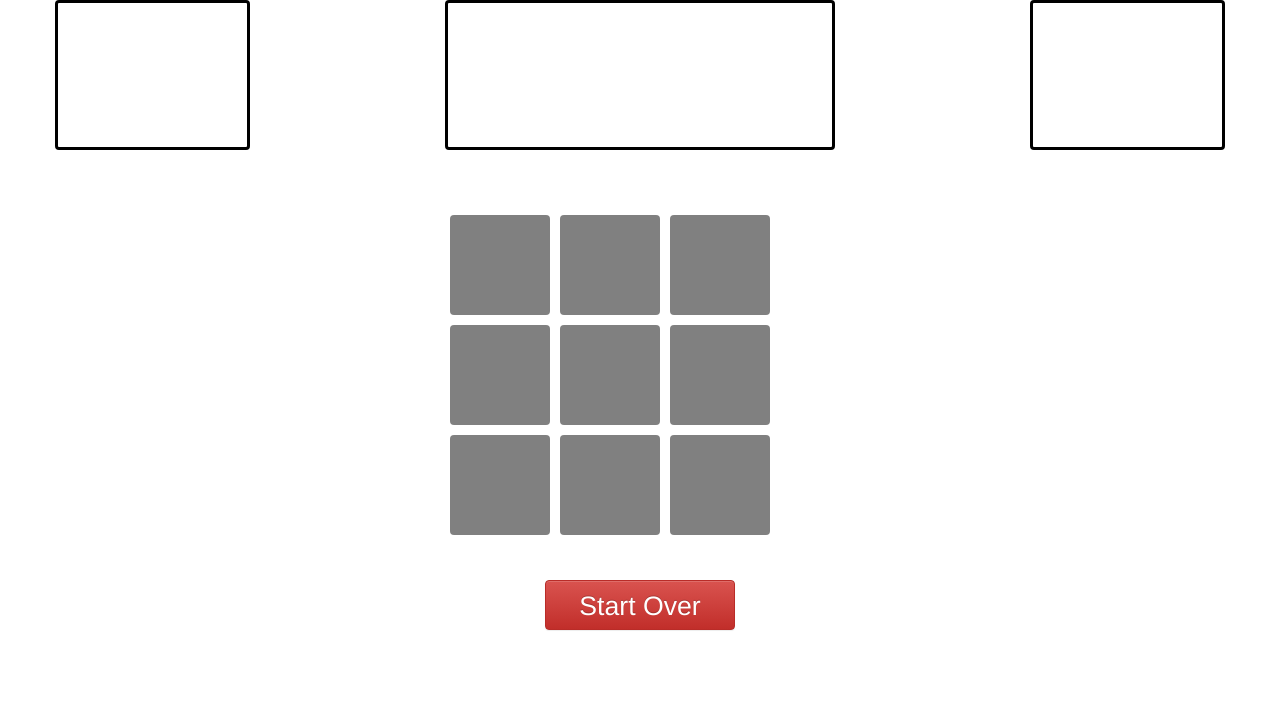
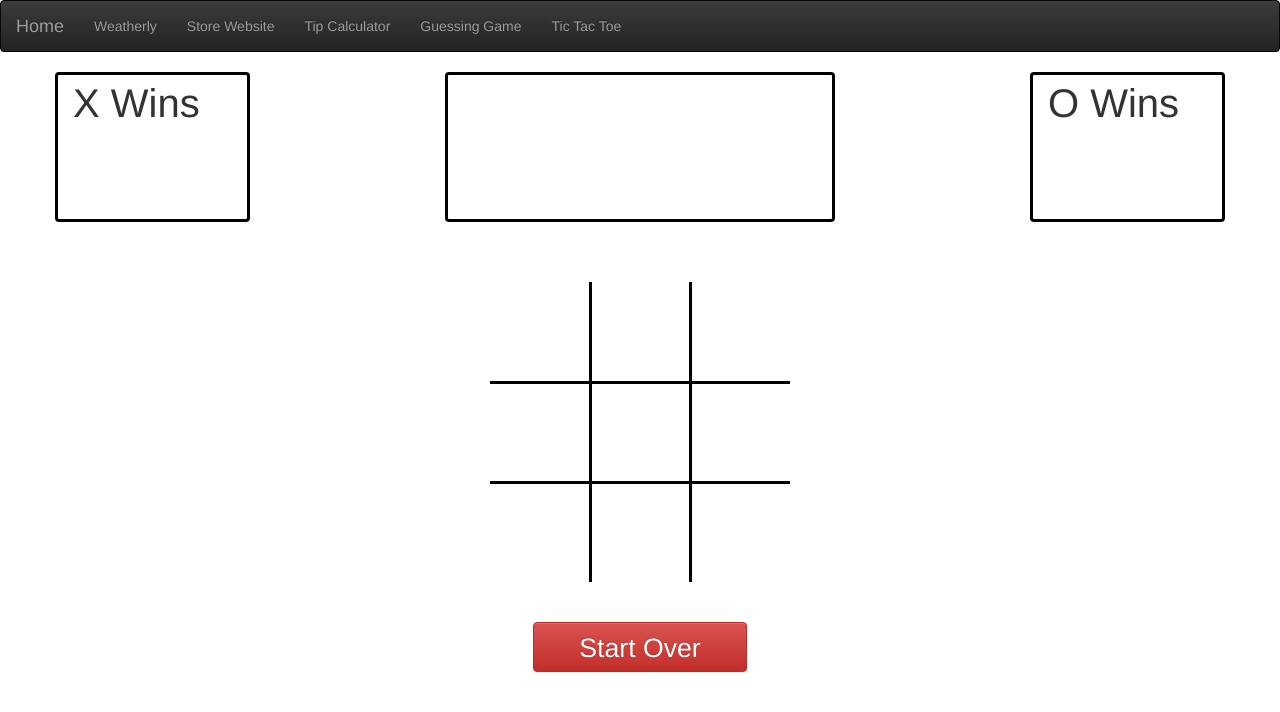
Before and after one commit to ChristopherStanley14/TicTacToe, a plain HTML site: page index.htm in a window 1280 px wide. Drawn offline with nearby package versions, Linux system fonts and the light colour scheme.

Commit message:
Update navbar

```diff
--- a/index.htm
+++ b/index.htm
@@ -17,20 +17,43 @@
     <script src="https://maxcdn.bootstrapcdn.com/bootstrap/3.3.7/js/bootstrap.min.js" integrity="sha384-Tc5IQib027qvyjSMfHjOMaLkfuWVxZxUPnCJA7l2mCWNIpG9mGCD8wGNIcPD7Txa"
         crossorigin="anonymous"></script>
 
+    <script type="text/javascript" src="tictactoe.js"></script>
+    <link rel="stylesheet" type="text/css" href="tictactoe.css">
+
 </head>
 
 <body>
 
+
+
+     <nav class="navbar navbar-inverse">
+        <div class="container-fluid">
+            <div class="navbar-header">
+                <a class="navbar-brand" href="https://christopherstanley14.github.io/">Home</a>
+            </div>
+            <ul class="nav navbar-nav">
+
+                <li><a href="https://christopherstanley14.github.io/weatherly/">Weatherly</a></li>
+                <li><a href="https://christopherstanley14.github.io/store-website/">Store Website</a></li>
+                <li><a href="https://christopherstanley14.github.io/Tip-Calculator/">Tip Calculator</a></li>
+                <li><a href="https://christopherstanley14.github.io/Guessing-Game/">Guessing Game</a></li>
+                <li><a href="https://christopherstanley14.github.io/TicTacToe/">Tic Tac Toe</a></li>
+
+            </ul>
+        </div>
+    </nav>
+
     <div class="container">
+
         <div class="row">
             <div class="col-md-2" style="border:solid 3px black; border-radius: 4px; height:150px">
-
+                <span style="text-align: center; font-size: 30pt">X Wins</span>
             </div>
-            <div class="col-md-4 col-md-push-2" style="border:solid 3px black; border-radius: 4px; height:150px">
+            <div class="col-md-4 col-md-push-2 " style="border:solid 3px black; border-radius: 4px; height:150px">
 
             </div>
             <div class="col-md-2 col-md-push-4" style="border:solid 3px black; border-radius: 4px; height:150px">
-
+                <span style="text-align: center; font-size: 30pt">O Wins</span>
             </div>
 
         </div>
@@ -38,49 +61,41 @@
         <br />
         <br />
 
-        <div class="row">
-            <div class="col-md-2 col-md-push-4 btn btn-sq" style="background-color:grey; height: 100px; width: 100px; margin: 5px">
+        <center>
+        <div id="board">
+            <table>
+                <tr id="row1">
+                    <td id="1" class="square ht vl"></td>
+                    <td id="2" class="square ht"></td>
+                    <td id="3" class="square ht vr"></td>
+                </tr>
 
-            </div>
-            <div class="col-md-2 col-md-push-4 btn btn-sq" style="background-color:grey; height: 100px; width: 100px; margin: 5px">
+                 <tr id="row2">
+                    <td id="4" class="square vl"></td>
+                    <td id="5" class="square"></td>
+                    <td id="6" class="square vr"></td>
+                </tr>
 
-            </div>
-            <div class="col-md-2 col-md-push-4 btn btn-sq" style="background-color:grey; height: 100px; width: 100px; margin: 5px">
-
-            </div>
-
-        </div>
+                 <tr id="row3">
+                    <td id="7" class="square hb vl"></td>
+                    <td id="8" class="square hb"></td>
+                    <td id="9" class="square hb vr"></td>
+                </tr>
+            </table>
+            </center>
 
 
-        <div class="row">
-            <div class="col-md-2 col-md-push-4 btn btn-sq" style="background-color:grey; height: 100px; width: 100px; margin: 5px">
 
-            </div>
-            <div class="col-md-2 col-md-push-4 btn btn-sq" style="background-color:grey; height: 100px; width: 100px; margin: 5px">
 
-            </div>
-            <div class="col-md-2 col-md-push-4 btn btn-sq" style="background-color:grey; height: 100px; width: 100px; margin: 5px">
 
-            </div>
-
-        </div>
-
-        <div class="row">
-            <div class="col-md-2 col-md-push-4 btn btn-sq" style="background-color:grey; height: 100px; width: 100px; margin: 5px">
-
-            </div>
-            <div class="col-md-2 col-md-push-4 btn btn-sq" style="background-color:grey; height: 100px; width: 100px; margin: 5px">
-
-            </div>
-            <div class="col-md-2 col-md-push-4 btn btn-sq" style="background-color:grey; height: 100px; width: 100px; margin: 5px">
-
-            </div>
 
         </div>
 
         <br />
         <br />
 
+
+        <!-- Start Over Button -->
         <div class="col-md-2 col-md-push-5 btn btn-danger" style="background-color: grey; height: 50px">
             <span style="font-size: 20pt">Start Over</span>
         </div>
--- /dev/null
+++ b/tictactoe.css
@@ -0,0 +1,22 @@
+.square {
+    border: solid black 3px;
+    color: black;
+    height: 100px;
+    width: 100px;
+}
+
+.ht {
+    border-top: white;
+}
+
+.vl {
+    border-left: white;
+}
+
+.vr {
+    border-right: white;
+}
+
+.hb {
+    border-bottom: white;
+}
--- /dev/null
+++ b/tictactoe.js
@@ -0,0 +1,50 @@
+// Setup Game
+
+
+$(function() {
+    $("#btnX1").hide();
+    $("#btnO1").hide();
+    $("#btn1").show();
+
+    $("#btnX2").hide();
+    $("#btnO2").hide();
+    $("#btn2").show();
+
+    $("#btnX3").hide();
+    $("#btnO3").hide();
+    $("#btn3").show();
+
+    $("#btnX4").hide();
+    $("#btnO4").hide();
+    $("#btn4").show();
+
+    $("#btnX5").hide();
+    $("#btnO5").hide();
+    $("#btn5").show();
+
+    $("#btnX6").hide();
+    $("#btnO6").hide();
+    $("#btn6").show();
+
+    $("#btnX7").hide();
+    $("#btnO7").hide();
+    $("#btn7").show();
+
+    $("#btnX8").hide();
+    $("#btnO8").hide();
+    $("#btn8").show();
+
+    $("#btnX9").hide();
+    $("#btnO9").hide();
+    $("#btn9").show();
+
+    startUp();
+});
+
+
+
+
+
+function player2() {
+
+};
```
Also changed, not shown: 1 other file.
